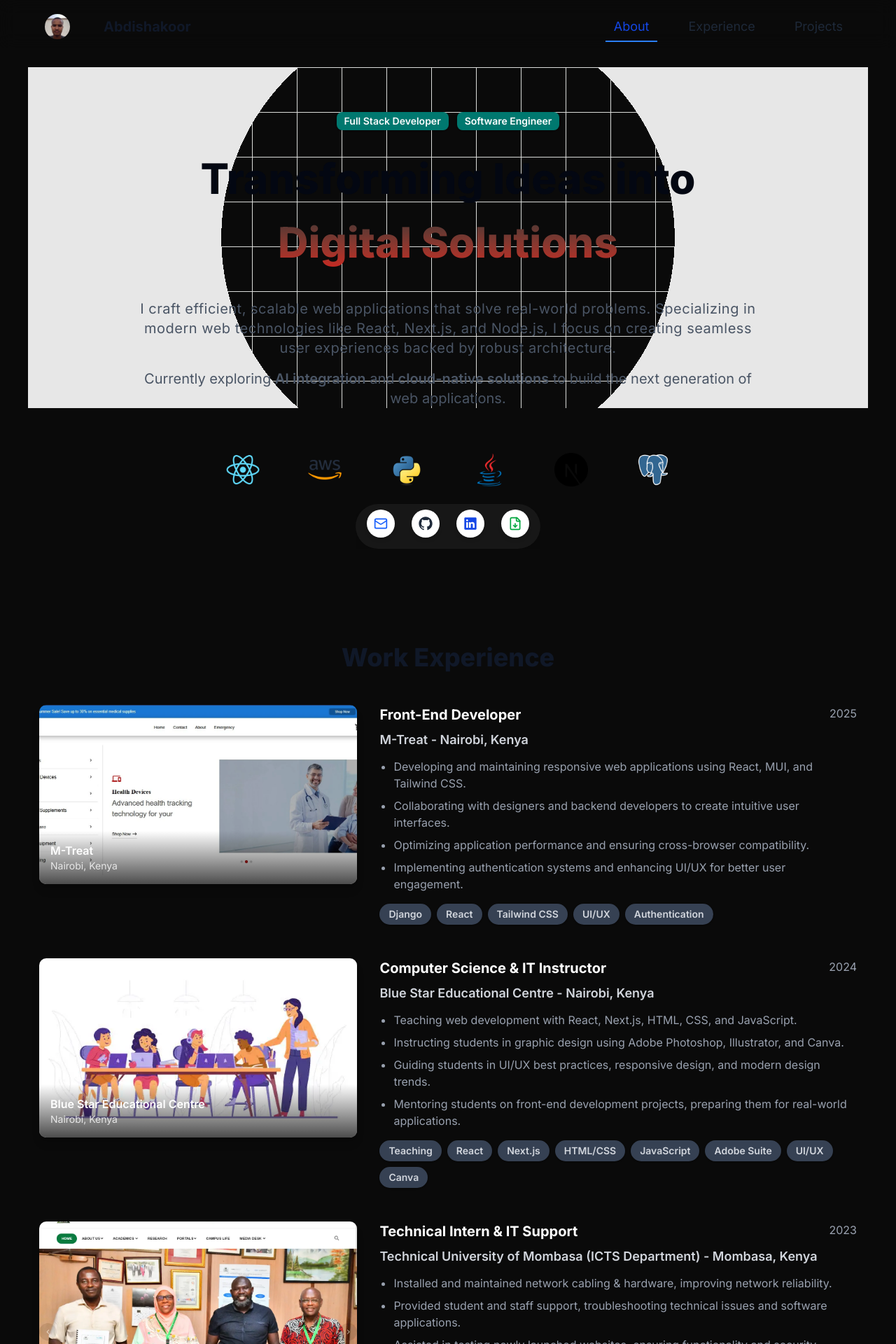
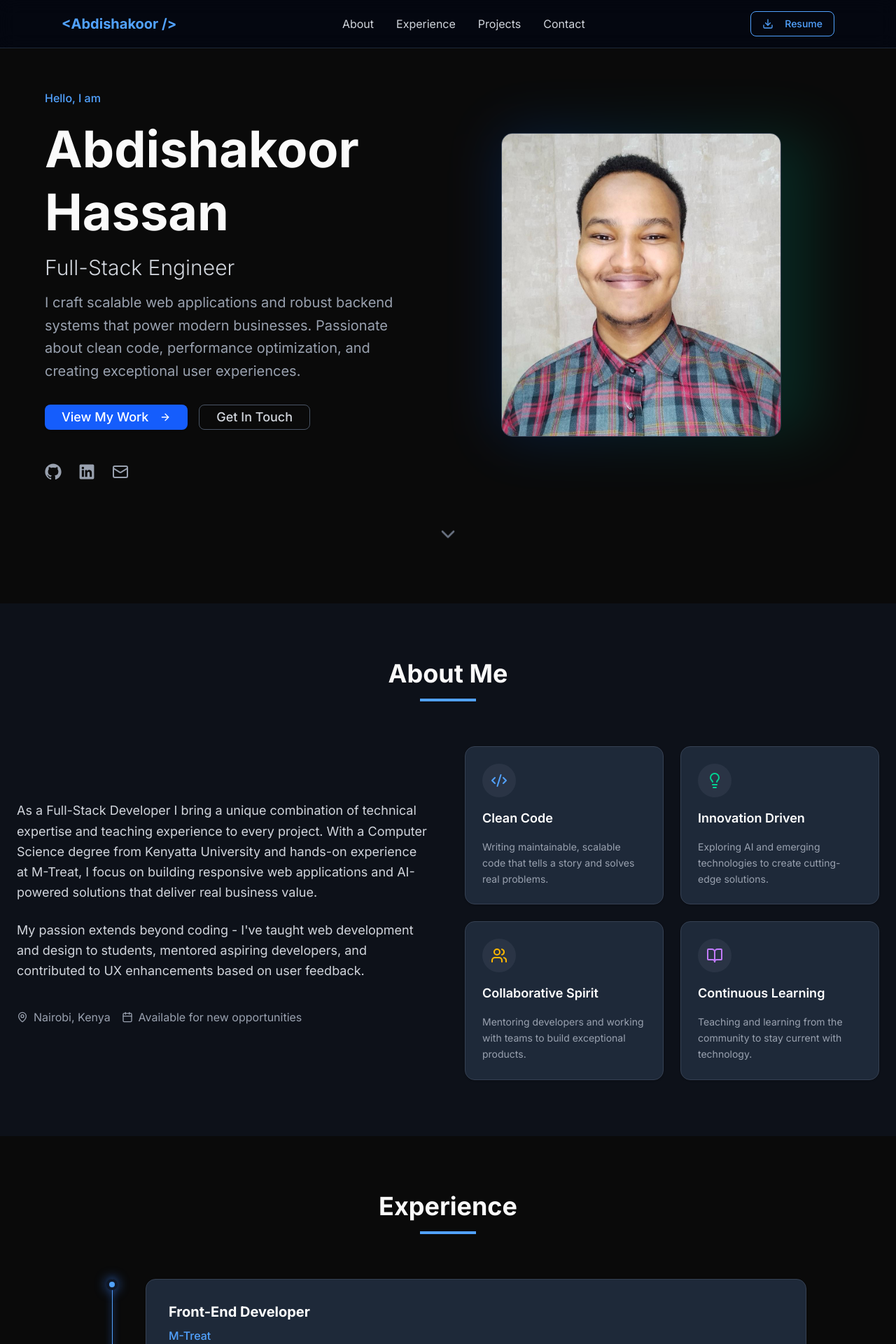
Before and after one commit to abdishakoorx/portfolio, a Next.js app: page / in a window 1280 px wide. Shown: the top 1920 px of the page at 70% size. Built offline with nearby package versions, Linux system fonts and the light colour scheme.

Commit message:
feat: add new sections to replace the old ones with the new design using dark mode

```diff
--- a/app/page.js
+++ b/app/page.js
@@ -1,10 +1,22 @@
-import Dashboard from "./Dashboard";
+import Navigation from "@/components/sections/Navigation";
+import HeroSection from "@/components/sections/HeroSection";
+import AboutSection from "@/components/sections/AboutSection";
+import ExperienceSection from "@/components/sections/ExperienceSection";
+import ProjectsSection from "@/components/sections/ProjectSection";
+import ContactSection from "@/components/sections/ContactSection";
+import Footer from "@/components/sections/Footer";
 
 
 export default function Home() {
   return (
     <main>
-      <Dashboard/>
+      <Navigation />
+      <HeroSection />
+      <AboutSection />
+      <ExperienceSection />
+      <ProjectsSection />
+      <ContactSection />
+      <Footer />
     </main>
   );
 }
```
